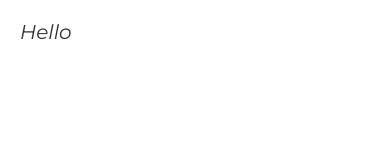
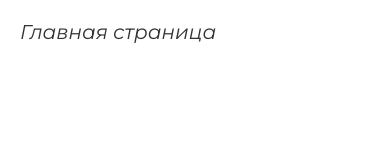
Before and after one commit to Artcode-x/News-App-React-Native, a React Native app: screen / in a window 390 px wide. Shown: the top 160 px of the page. Built offline with nearby package versions, Linux system fonts and the light colour scheme.

Commit message:
Вместо блоков View и Text в App.js отображаем компоненту Main

```diff
--- a/App.js
+++ b/App.js
@@ -4,6 +4,7 @@ import { gStyle } from "./styles/styles"
 import * as Font from "expo-font"
 import { useState } from "react"
 import AppLoading from "expo-app-loading"
+import Main from "./components/Main"
 
 const fonts = () => {
   Font.loadAsync({
@@ -19,11 +20,7 @@ export default function App() {
   const [font, setFont] = useState(false)
 
   if (font) {
-    return (
-      <View style={gStyle.main}>
-        <Text style={gStyle.title}>Hello</Text>
-      </View>
-    )
+    return <Main />
   } else {
     // с пом-ю startAsync мы хотим сделать некую асинхроннную подгрузку
     // onFinish - сработает в момент когда подгрузка завершится
--- a/components/Contacts.js
+++ b/components/Contacts.js
@@ -1,6 +1,6 @@
 import React from "react"
 import { StyleSheet, Text, View } from "react-native"
-import { gStyle } from "./styles/styles"
+import { gStyle } from "../styles/styles"
 
 export default function Contacts() {
   return (
--- a/components/Main.js
+++ b/components/Main.js
@@ -1,6 +1,6 @@
 import React from "react"
 import { StyleSheet, Text, View } from "react-native"
-import { gStyle } from "./styles/styles"
+import { gStyle } from "../styles/styles"
 
 export default function Main() {
   return (
```
